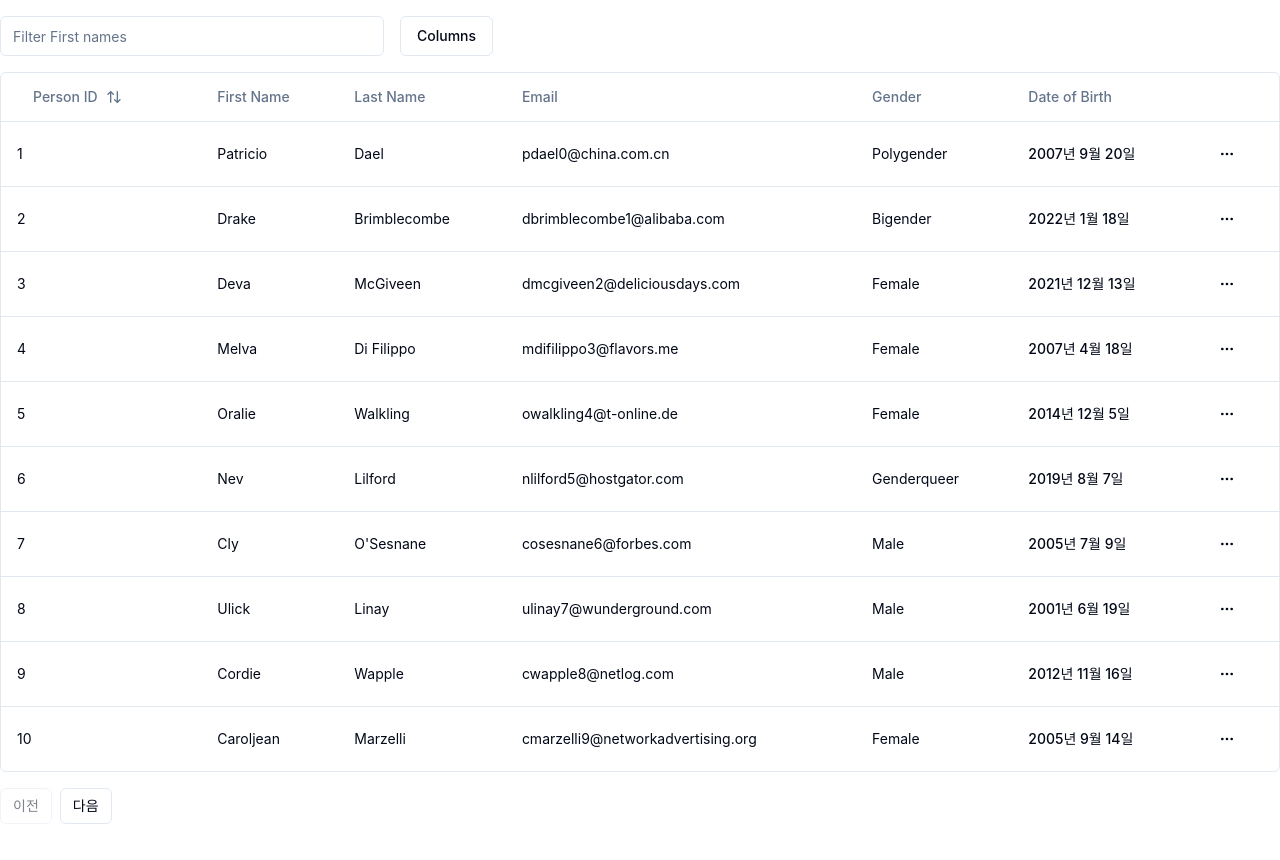
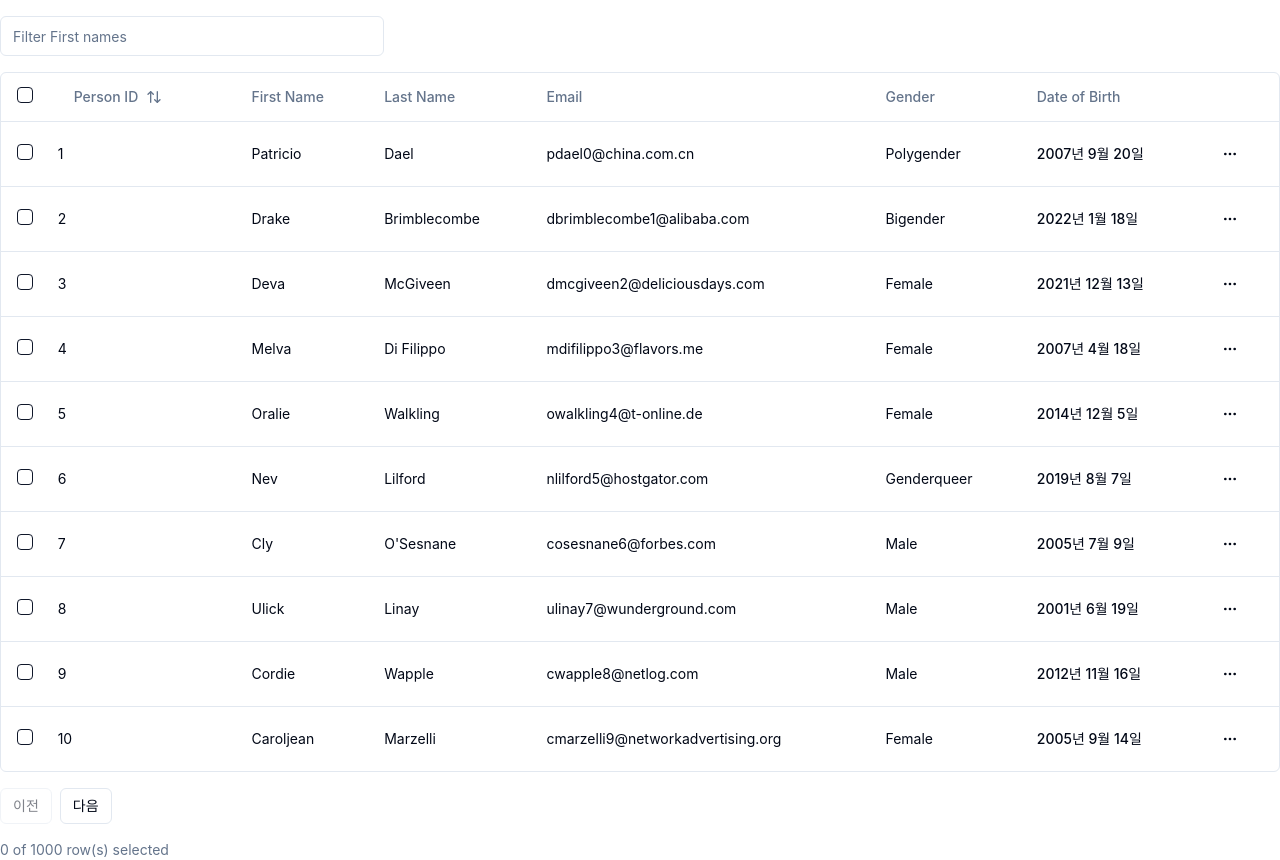
Before and after one commit to min33sky/tabletable, a Next.js app: page /people in a window 1280 px wide. Built offline with nearby package versions, Linux system fonts and the light colour scheme; a web font is replaced by a local one.

Commit message:
feat: add row selection to data table

```diff
--- a/package.json
+++ b/package.json
@@ -9,6 +9,7 @@
     "lint": "next lint"
   },
   "dependencies": {
+    "@radix-ui/react-checkbox": "^1.0.4",
     "@radix-ui/react-dropdown-menu": "^2.0.5",
     "@radix-ui/react-slot": "^1.0.2",
     "@tanstack/react-table": "^8.9.3",
--- a/src/app/people/columns.tsx
+++ b/src/app/people/columns.tsx
@@ -12,8 +12,35 @@
 } from '@/components/ui/dropdown-menu';
 import { Button } from '@/components/ui/button';
 import { ArrowUpDown, MoreHorizontal } from 'lucide-react';
+import { Checkbox } from '@/components/ui/checkbox';
 
 export const columns: ColumnDef<People>[] = [
+  {
+    id: 'select',
+    header: ({ table }) => {
+      return (
+        <Checkbox
+          checked={table.getIsAllPageRowsSelected()}
+          onCheckedChange={(value) => {
+            table.toggleAllPageRowsSelected(!!value);
+          }}
+        />
+      );
+    },
+    cell: ({ row }) => {
+      return (
+        <Checkbox
+          checked={row.getIsSelected()}
+          onCheckedChange={(value) => {
+            row.toggleSelected(!!value);
+          }}
+        />
+      );
+    },
+
+    enableSorting: false, //? checkbox는 sorting이 필요없으므로 false
+    enableHiding: false, //? columnVisibility를 사용하지 않으므로 false
+  },
   {
     header: ({ column }) => {
       return (
--- a/src/app/people/data-table.tsx
+++ b/src/app/people/data-table.tsx
@@ -43,6 +43,9 @@
   const [sorting, setSorting] = useState<SortingState>([]);
   const [columnFilters, setColumnFilters] = useState<ColumnFiltersState>([]);
   const [columnVisibility, setColumnVisibility] = useState<VisibilityState>({});
+  const [rowSelection, setRowSelection] = useState({});
+
+  console.log('rowSelection: ', rowSelection);
 
   const table = useReactTable({
     data,
@@ -58,12 +61,15 @@
     onColumnFiltersChange: setColumnFilters,
     //* ColumnVisibility 추가
     onColumnVisibilityChange: setColumnVisibility,
+    //* RowSelection 추가
+    onRowSelectionChange: setRowSelection,
 
     //* State 추가
     state: {
       sorting,
       columnFilters,
       columnVisibility,
+      rowSelection,
     },
   });
 
@@ -83,7 +89,7 @@
         />
 
         {/* Column Visibility */}
-        <DropdownMenu>
+        {/* <DropdownMenu>
           <DropdownMenuTrigger>
             <Button variant="outline" className="ml-4">
               Columns
@@ -108,7 +114,7 @@
                 );
               })}
           </DropdownMenuContent>
-        </DropdownMenu>
+        </DropdownMenu> */}
       </div>
 
       {/* Table */}
@@ -182,6 +188,11 @@
           다음
         </Button>
       </div>
+
+      <div className="flex-1 text-sm text-muted-foreground">
+        {table.getFilteredSelectedRowModel().rows.length} of{' '}
+        {table.getFilteredRowModel().rows.length} row(s) selected
+      </div>
     </div>
   );
 }
--- /dev/null
+++ b/src/components/ui/checkbox.tsx
@@ -0,0 +1,30 @@
+"use client"
+
+import * as React from "react"
+import * as CheckboxPrimitive from "@radix-ui/react-checkbox"
+import { Check } from "lucide-react"
+
+import { cn } from "@/lib/utils"
+
+const Checkbox = React.forwardRef<
+  React.ElementRef<typeof CheckboxPrimitive.Root>,
+  React.ComponentPropsWithoutRef<typeof CheckboxPrimitive.Root>
+>(({ className, ...props }, ref) => (
+  <CheckboxPrimitive.Root
+    ref={ref}
+    className={cn(
+      "peer h-4 w-4 shrink-0 rounded-sm border border-primary ring-offset-background focus-visible:outline-none focus-visible:ring-2 focus-visible:ring-ring focus-visible:ring-offset-2 disabled:cursor-not-allowed disabled:opacity-50 data-[state=checked]:bg-primary data-[state=checked]:text-primary-foreground",
+      className
+    )}
+    {...props}
+  >
+    <CheckboxPrimitive.Indicator
+      className={cn("flex items-center justify-center text-current")}
+    >
+      <Check className="h-4 w-4" />
+    </CheckboxPrimitive.Indicator>
+  </CheckboxPrimitive.Root>
+))
+Checkbox.displayName = CheckboxPrimitive.Root.displayName
+
+export { Checkbox }
```
Also changed, not shown: 1 other file (tests, documents, lock files or other folders).
